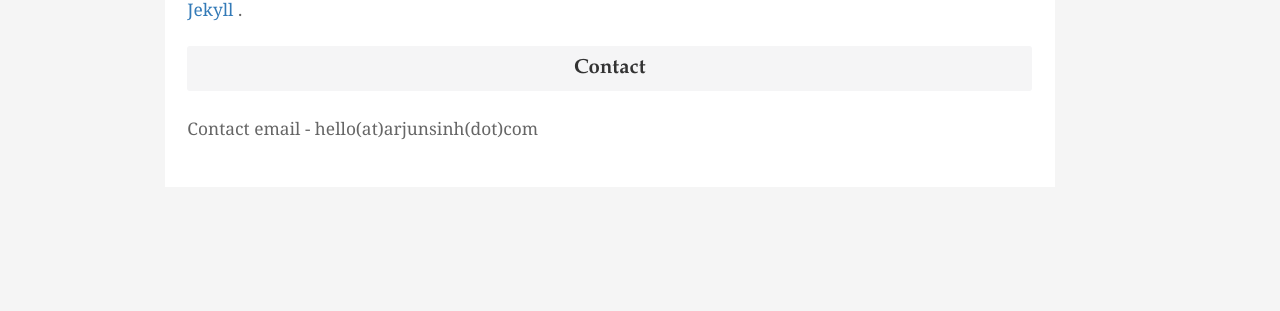
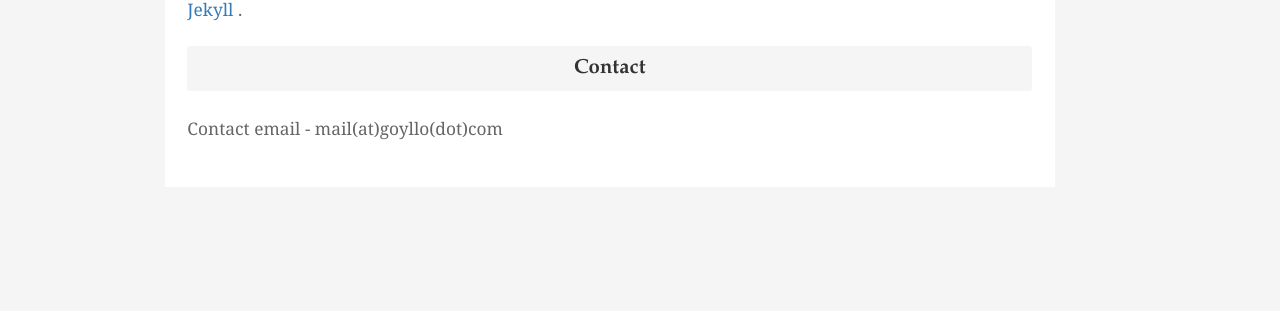
Before and after one commit to goyllo/goyllo.github.io, a Jekyll site: the page built from _pages/about.md, in a window 1280 px wide. Shown: the part 545-856 px from the top of the page. Built offline with Jekyll 4.4.1, drawn with Linux system fonts in a browser that asks for light colours.

Commit message:
Update about.md

```diff
--- a/_pages/about.md
+++ b/_pages/about.md
@@ -16,4 +16,4 @@ I created this site to share my own experience with technology, life, or World.
 We have changed our domain name from goyllo.com to arjunsinh.com. This site is generated with <a href="/jekyll-vs-wordpress/" target="_blank">Jekyll</a> .
 
 ## Contact ##
-Contact email - hello(at)arjunsinh(dot)com
+Contact email - mail(at)goyllo(dot)com
```
